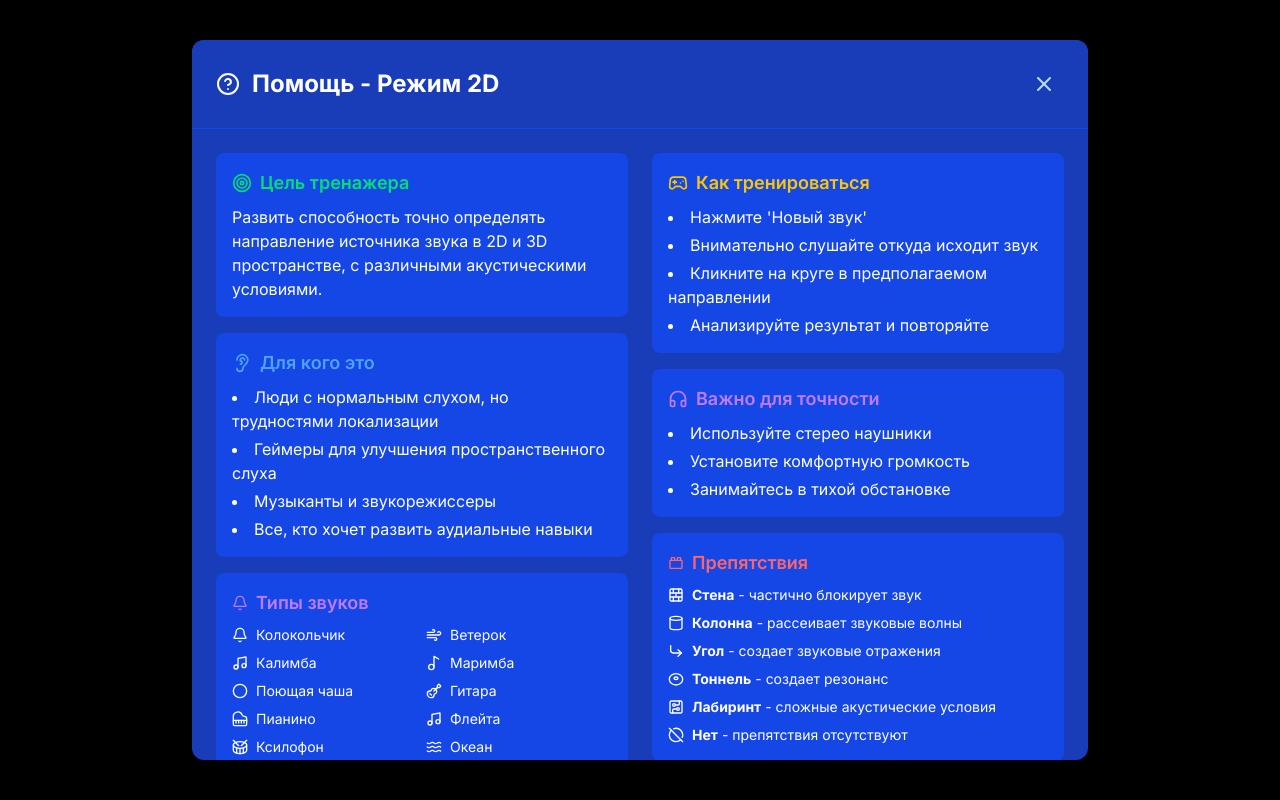
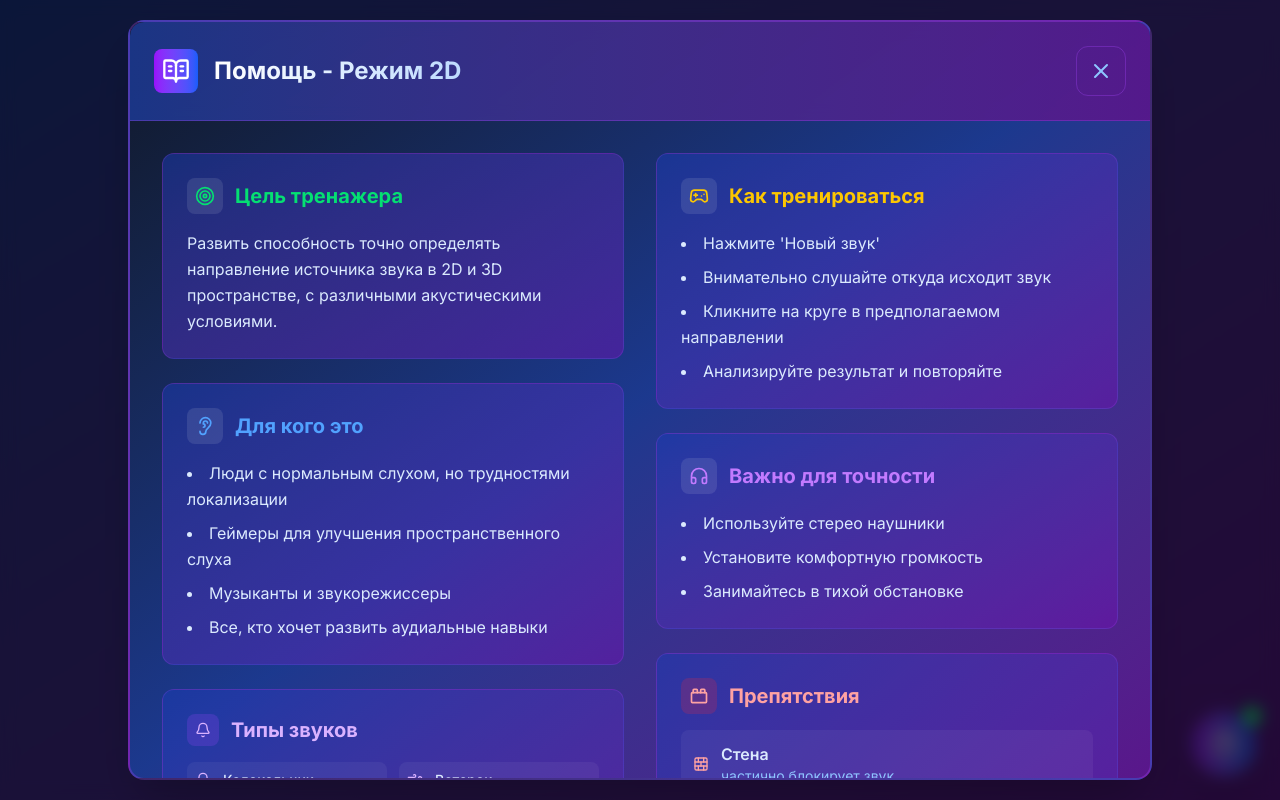
Before and after one commit to trylastsky/blind-sound, a Next.js app: page / in a window 1280 px wide. Both pictures are taken after a click on the button "Помощь и инструкции". Built offline with nearby package versions, Linux system fonts and the light colour scheme.

Commit message:
update style help modal

```diff
--- a/src/app/components/helper/HelpModal.tsx
+++ b/src/app/components/helper/HelpModal.tsx
@@ -11,7 +11,9 @@ import {
     BookOpenText,
     AudioLines,
     Headphones,
-  ToyBrick
+    ToyBrick,
+    Star,
+    Target
 } from 'lucide-react';
 
 interface HelpModalProps {
@@ -26,93 +28,123 @@ export default function HelpModal({ currentMode }: HelpModalProps) {
     const renderContent = (content: string | string[]) => {
         if (Array.isArray(content)) {
             return (
-        <ul className="list-disc list-inside space-y-1">
+                <ul className="list-disc list-inside space-y-2">
                     {content.map((item, index) => (
-            <li key={index}>{item}</li>
+                        <li key={index} className="text-blue-100">{item}</li>
                     ))}
                 </ul>
             );
         }
-    return <p>{content}</p>;
+        return <p className="text-blue-100">{content}</p>;
     };
 
     return (
         <>
             <button
                 onClick={() => setIsOpen(true)}
-        className="fixed bottom-4 right-4 bg-blue-600 hover:bg-blue-700 text-white p-3 rounded-full shadow-lg transition-all z-50 cursor-pointer"
-        title="Помощь"
+                className="fixed bottom-6 right-6 bg-gradient-to-r from-purple-600 to-blue-600 hover:from-purple-700 hover:to-blue-700 text-white p-4 rounded-full shadow-2xl transition-all z-50 cursor-pointer group border-2 border-purple-400/30"
+                title="Помощь и инструкции"
             >
-        <HelpCircle className="w-6 h-6" />
+                <HelpCircle className="w-7 h-7 group-hover:scale-110 transition-transform" />
+                <div className="absolute -top-2 -right-2 w-5 h-5 bg-green-400 rounded-full flex items-center justify-center">
+                    <Star className="w-3 h-3 text-white" />
+                </div>
             </button>
+
             {isOpen && (
-        <div className="fixed inset-0 bg-black bg-opacity-50 flex items-center justify-center p-4 z-50">
-          <div className="bg-blue-800 rounded-xl max-w-4xl max-h-[90vh] overflow-y-auto">
-            <div className="sticky top-0 bg-blue-800 p-6 border-b border-blue-700 flex justify-between items-center">
-              <h2 className="text-2xl font-bold flex items-center gap-3">
-                <HelpCircle className="w-6 h-6" />
+                <div className="fixed inset-0 bg-black/60 backdrop-blur-sm flex items-center justify-center p-4 z-50 animate-fadeIn">
+                    <div className="bg-gradient-to-br from-gray-900 via-blue-900 to-purple-900 rounded-2xl max-w-5xl max-h-[95vh] overflow-y-auto border-2 border-purple-500/30 shadow-2xl">
+                        <div className="sticky top-0 bg-gradient-to-r from-blue-900/90 to-purple-900/90 p-6 border-b border-purple-500/30 flex justify-between items-center backdrop-blur-sm">
+                            <div className="flex items-center gap-4">
+                                <div className="p-2 bg-gradient-to-r from-purple-600 to-blue-600 rounded-lg">
+                                    <BookOpenText className="w-7 h-7 text-white" />
+                                </div>
+                                <div>
+                                    <h2 className="text-2xl font-bold bg-gradient-to-r from-white to-blue-200 bg-clip-text text-transparent">
                                         Помощь - Режим {currentMode.toUpperCase()}
                                     </h2>
+                                </div>
+                            </div>
                             <button
                                 onClick={() => setIsOpen(false)}
-                className="text-blue-200 hover:text-white p-2 rounded-lg hover:bg-blue-700 transition-colors cursor-pointer"
+                                className="text-blue-300 hover:text-white p-3 rounded-xl hover:bg-purple-700/50 transition-all cursor-pointer border border-purple-500/30"
                             >
                                 <X className="w-6 h-6" />
                             </button>
                         </div>
 
-            <div className="p-6 space-y-6">
-              <div className="grid md:grid-cols-2 gap-6">
-                <div className="space-y-4">
+                        <div className="p-8 space-y-8">
+                            <div className="grid lg:grid-cols-2 gap-8">
+                                <div className="space-y-6">
                                     {instructions.slice(0, 2).map((section, index) => (
-                    <div key={index} className="bg-blue-700 p-4 rounded-lg">
-                      <h3 className={`text-lg font-semibold mb-2 ${section.color} flex items-center gap-2`}>
+                                        <div key={index} className="bg-gradient-to-br from-blue-800/50 to-purple-800/50 p-6 rounded-xl border border-purple-500/20 hover:border-purple-500/40 transition-all">
+                                            <h3 className={`text-xl font-bold mb-4 ${section.color} flex items-center gap-3`}>
+                                                <div className="p-2 bg-white/10 rounded-lg">
                                                     {section.icon}
+                                                </div>
                                                 {section.title}
                                             </h3>
+                                            <div className="text-blue-100/90 leading-relaxed">
                                                 {renderContent(section.content)}
+                                            </div>
                                         </div>
                                     ))}
 
-                  <div className="bg-blue-700 p-4 rounded-lg">
-                    <h3 className="text-lg font-semibold mb-2 text-purple-400 flex items-center gap-2">
+                                    {/* Sound Types */}
+                                    <div className="bg-gradient-to-br from-blue-800/50 to-purple-800/50 p-6 rounded-xl border border-purple-500/20">
+                                        <h3 className="text-xl font-bold mb-4 text-purple-300 flex items-center gap-3">
+                                            <div className="p-2 bg-purple-500/20 rounded-lg">
                                                 {soundTypes.bell.icon}
+                                            </div>
                                             Типы звуков
                                         </h3>
-                    <div className="grid grid-cols-2 gap-2 text-sm">
+                                        <div className="grid grid-cols-2 gap-3">
                                             {Object.entries(soundTypes).map(([key, sound]) => (
-                        <div key={key} className="flex items-center space-x-2">
+                                                <div key={key} className="flex items-center space-x-3 p-2 rounded-lg bg-white/5 hover:bg-white/10 transition-colors">
+                                                    <div className="text-purple-300">
                                                         {sound.icon}
-                          <span>{sound.name}</span>
+                                                    </div>
+                                                    <span className="text-blue-100 text-sm font-medium">{sound.name}</span>
                                                 </div>
                                             ))}
                                         </div>
                                     </div>
                                 </div>
 
-                <div className="space-y-4">
+                                {/* Right Column */}
+                                <div className="space-y-6">
                                     {instructions.slice(2).map((section, index) => (
-                    <div key={index} className="bg-blue-700 p-4 rounded-lg">
-                      <h3 className={`text-lg font-semibold mb-2 ${section.color} flex items-center gap-2`}>
+                                        <div key={index} className="bg-gradient-to-br from-blue-800/50 to-purple-800/50 p-6 rounded-xl border border-purple-500/20 hover:border-purple-500/40 transition-all">
+                                            <h3 className={`text-xl font-bold mb-4 ${section.color} flex items-center gap-3`}>
+                                                <div className="p-2 bg-white/10 rounded-lg">
                                                     {section.icon}
+                                                </div>
                                                 {section.title}
                                             </h3>
+                                            <div className="text-blue-100/90 leading-relaxed">
                                                 {renderContent(section.content)}
+                                            </div>
                                         </div>
                                     ))}
 
-                  <div className="bg-blue-700 p-4 rounded-lg">
-                    <h3 className="text-lg font-semibold mb-2 text-red-400 flex items-center gap-2">
-                      <ToyBrick className='w-4 h-4'/>
+                                    {/* Obstacles */}
+                                    <div className="bg-gradient-to-br from-blue-800/50 to-purple-800/50 p-6 rounded-xl border border-purple-500/20">
+                                        <h3 className="text-xl font-bold mb-4 text-red-300 flex items-center gap-3">
+                                            <div className="p-2 bg-red-500/20 rounded-lg">
+                                                <ToyBrick className='w-5 h-5' />
+                                            </div>
                                             Препятствия
                                         </h3>
-                    <div className="space-y-2 text-sm">
+                                        <div className="space-y-3">
                                             {Object.entries(obstacles).map(([key, obstacle]) => (
-                        <div key={key} className="flex items-center space-x-2">
+                                                <div key={key} className="flex items-center space-x-3 p-3 rounded-lg bg-white/5 hover:bg-white/10 transition-colors">
+                                                    <div className="text-red-300">
                                                         {obstacle.icon}
-                          <span>
-                            <strong>{obstacle.name}</strong> - {obstacle.description}
-                          </span>
+                                                    </div>
+                                                    <div className="flex-1">
+                                                        <div className="font-semibold text-blue-100">{obstacle.name}</div>
+                                                        <div className="text-sm text-blue-300">{obstacle.description}</div>
+                                                    </div>
                                                 </div>
                                             ))}
                                         </div>
@@ -120,47 +152,68 @@ export default function HelpModal({ currentMode }: HelpModalProps) {
                                 </div>
                             </div>
 
-              <div className="bg-blue-900 p-4 rounded-lg">
-                <h3 className="text-lg font-semibold mb-3 text-center flex items-center justify-center gap-2">
-                  <BookOpenText className="w-5 h-5" />
+                            {/* Training Tips */}
+                            <div className="bg-gradient-to-r from-purple-800/50 to-blue-800/50 p-6 rounded-2xl border border-purple-500/30">
+                                <h3 className="text-xl font-bold mb-6 text-center text-white flex items-center justify-center gap-3">
+                                    <Target className="w-6 h-6 text-green-400" />
                                     Советы для эффективной тренировки
                                 </h3>
-                <div className="grid md:grid-cols-3 gap-4 text-center">
-                  <div className="flex flex-col items-center">
-                    <Volume2 className="w-6 h-6 mb-2" />
-                    <p className="text-sm">Используйте стерео наушники</p>
+                                <div className="grid md:grid-cols-3 gap-6">
+                                    <div className="text-center p-4 rounded-xl bg-white/5 hover:bg-white/10 transition-all">
+                                        <div className="inline-flex items-center justify-center w-12 h-12 bg-blue-500/20 rounded-full mb-3">
+                                            <Volume2 className="w-6 h-6 text-blue-300" />
                                         </div>
-                  <div className="flex flex-col items-center">
-                    <AudioLines className="w-6 h-6 mb-2" />
-                    <p className="text-sm">Установите комфортную громкость</p>
+                                        <h4 className="font-semibold text-white mb-2">Используйте стерео наушники</h4>
+                                        <p className="text-blue-200 text-sm">Для лучшего восприятия пространственного звука</p>
                                     </div>
-                  <div className="flex flex-col items-center">
-                    <Headphones className="w-6 h-6 mb-2" />
-                    <p className="text-sm">Занимайтесь в тихой обстановке</p>
+                                    <div className="text-center p-4 rounded-xl bg-white/5 hover:bg-white/10 transition-all">
+                                        <div className="inline-flex items-center justify-center w-12 h-12 bg-purple-500/20 rounded-full mb-3">
+                                            <AudioLines className="w-6 h-6 text-purple-300" />
+                                        </div>
+                                        <h4 className="font-semibold text-white mb-2">Комфортная громкость</h4>
+                                        <p className="text-blue-200 text-sm">Настройте громкость для оптимального восприятия</p>
+                                    </div>
+                                    <div className="text-center p-4 rounded-xl bg-white/5 hover:bg-white/10 transition-all">
+                                        <div className="inline-flex items-center justify-center w-12 h-12 bg-green-500/20 rounded-full mb-3">
+                                            <Headphones className="w-6 h-6 text-green-300" />
+                                        </div>
+                                        <h4 className="font-semibold text-white mb-2">Тихая обстановка</h4>
+                                        <p className="text-blue-200 text-sm">Занимайтесь в спокойной атмосфере</p>
                                     </div>
                                 </div>
                             </div>
 
                             {threeDInstructions && (
-                <div className="bg-purple-800 p-4 rounded-lg">
-                  <h3 className={`text-lg font-semibold mb-3 text-center ${threeDInstructions.color} flex items-center justify-center gap-2`}>
+                                <div className="bg-gradient-to-r from-purple-700/40 to-blue-700/40 p-6 rounded-2xl border border-purple-500/30">
+                                    <h3 className={`text-xl font-bold mb-6 text-center ${threeDInstructions.color} flex items-center justify-center gap-3`}>
+                                        <div className="p-2 bg-white/10 rounded-lg">
                                             {threeDInstructions.icon}
+                                        </div>
                                         {threeDInstructions.title}
                                     </h3>
                                     <div className="text-center">
-                    <p className="mb-3 text-sm">{threeDInstructions.content}</p>
-                    <div className="grid grid-cols-3 gap-4 text-sm">
-                      <div className="flex flex-col items-center">
-                        <ArrowUp className="w-5 h-5 mb-1" />
-                        <p><strong>Спереди</strong> {"(Z > 0)"}</p>
+                                        <p className="mb-6 text-blue-100 text-lg">{threeDInstructions.content}</p>
+                                        <div className="grid grid-cols-3 gap-6">
+                                            <div className="text-center p-4 rounded-xl bg-white/5">
+                                                <div className="inline-flex items-center justify-center w-12 h-12 bg-green-500/20 rounded-full mb-3">
+                                                    <ArrowUp className="w-6 h-6 text-green-400" />
                                                 </div>
-                      <div className="flex flex-col items-center">
-                        <RefreshCw className="w-5 h-5 mb-1" />
-                        <p><strong>На одном уровне</strong> (Z ≈ 0)</p>
+                                                <p className="font-semibold text-white">Спереди</p>
+                                                <p className="text-blue-300 text-sm">{"(Z > 0)"}</p>
                                             </div>
-                      <div className="flex flex-col items-center">
-                        <ArrowDown className="w-5 h-5 mb-1" />
-                        <p><strong>Сзади</strong> {"(Z < 0)"}</p>
+                                            <div className="text-center p-4 rounded-xl bg-white/5">
+                                                <div className="inline-flex items-center justify-center w-12 h-12 bg-blue-500/20 rounded-full mb-3">
+                                                    <RefreshCw className="w-6 h-6 text-blue-400" />
+                                                </div>
+                                                <p className="font-semibold text-white">На одном уровне</p>
+                                                <p className="text-blue-300 text-sm">(Z ≈ 0)</p>
+                                            </div>
+                                            <div className="text-center p-4 rounded-xl bg-white/5">
+                                                <div className="inline-flex items-center justify-center w-12 h-12 bg-purple-500/20 rounded-full mb-3">
+                                                    <ArrowDown className="w-6 h-6 text-purple-400" />
+                                                </div>
+                                                <p className="font-semibold text-white">Сзади</p>
+                                                <p className="text-blue-300 text-sm">{"(Z < 0)"}</p>
                                             </div>
                                         </div>
                                     </div>
@@ -170,6 +223,16 @@ export default function HelpModal({ currentMode }: HelpModalProps) {
                     </div>
                 </div>
             )}
+
+            <style jsx>{`
+        @keyframes fadeIn {
+          from { opacity: 0; transform: scale(0.95); }
+          to { opacity: 1; transform: scale(1); }
+        }
+        .animate-fadeIn {
+          animation: fadeIn 0.3s ease-out;
+        }
+      `}</style>
         </>
     );
 }
```
Lines whose indentation alone changed are shown as unchanged.
